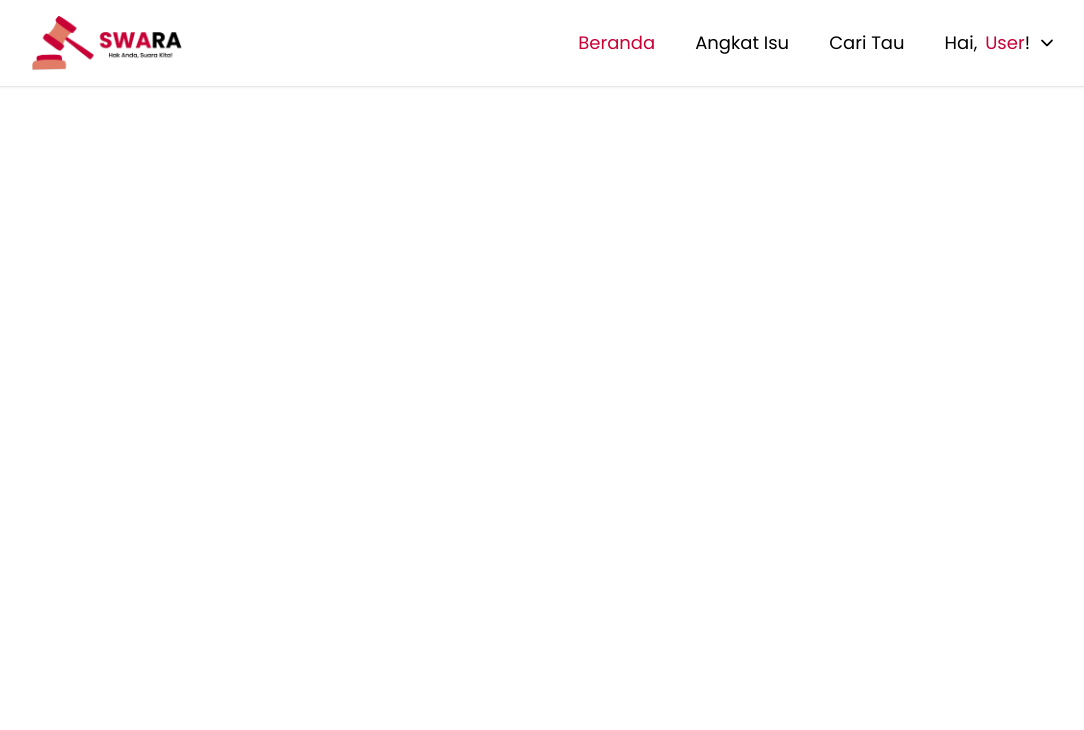
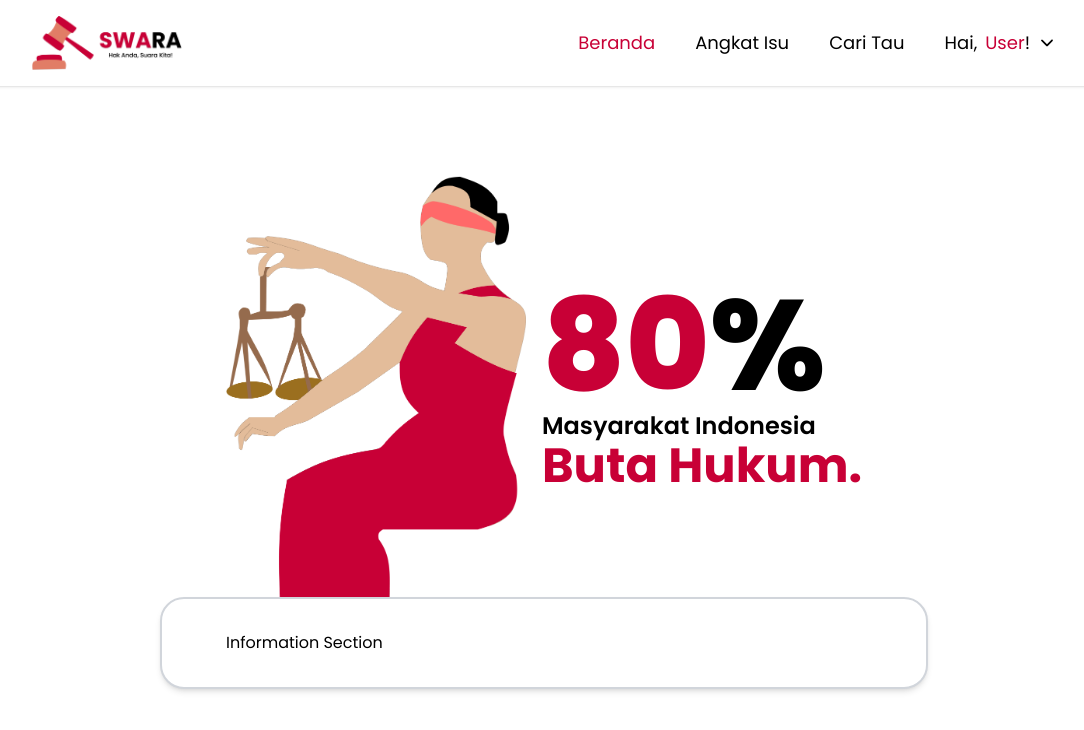
Before and after one commit to lontonggg/swara-fe, a Next.js app: page / in a window 1280 px wide. Shown: the top 730 px of the page, without its empty margins (96-1180 px from the left). Built offline with nearby package versions, Linux system fonts and the light colour scheme.

Commit message:
feat: Create skeleton of beranda page

```diff
--- a/src/app/page.tsx
+++ b/src/app/page.tsx
@@ -1,10 +1,15 @@
+import { InformationSection } from "@/components/beranda/InformationSection";
+import { MainPoster } from "@/components/beranda/MainPoster";
 import { Navbar } from "@/components/common/Navbar";
-import Image from "next/image";
 
 export default function Home() {
   return (
-    <div>
+    <div className="backgroundContainer">
       <Navbar />
+      <div className="flex flex-col justify-center mt-44 px-8 xl:px-64">
+        <MainPoster />
+        <InformationSection />
+      </div>
     </div>
   );
 }
--- /dev/null
+++ b/src/components/beranda/InformationSection.tsx
@@ -0,0 +1,9 @@
+import React from 'react'
+
+export const InformationSection = () => {
+  return (
+    <div className='flex items-center justify-between gap-10 border-2 border-gray-300 rounded-3xl py-8 px-16 bg-white shadow-md mt-10 md:mt-0'>
+        Information Section
+    </div>
+  )
+}
--- /dev/null
+++ b/src/components/beranda/MainPoster.tsx
@@ -0,0 +1,26 @@
+'use client'
+import React from 'react';
+import Image from 'next/image';
+
+export const MainPoster = () => {
+  return (
+    <div className="container mx-auto">
+      <div className="flex justify-center items-center space-x-4">
+        <div>
+          <Image src="/beranda/beranda.png" width={300} height={300} alt="main-poster" className='hidden md:block'/>
+        </div>
+        <div className="flex flex-col">
+          <div>
+            <h1 className="text-9xl font-extrabold text-center md:text-left">
+              <span className="text-primary">80</span>%
+            </h1>
+          </div>
+          <div>
+            <h1 className="font-semibold text-center md:text-left text-2xl">Masyarakat Indonesia</h1>
+            <h1 className="text-primary font-bold text-center md:text-left text-4xl xl:text-5xl">Buta Hukum.</h1>
+          </div>
+        </div>
+      </div>
+    </div>
+  );
+};
```
Also changed, not shown: public/beranda/beranda.png (added).
